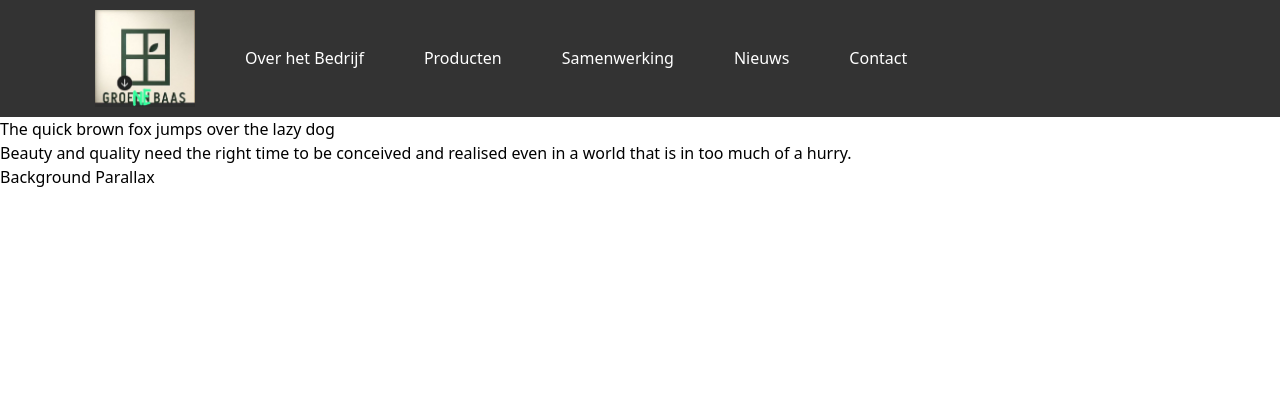
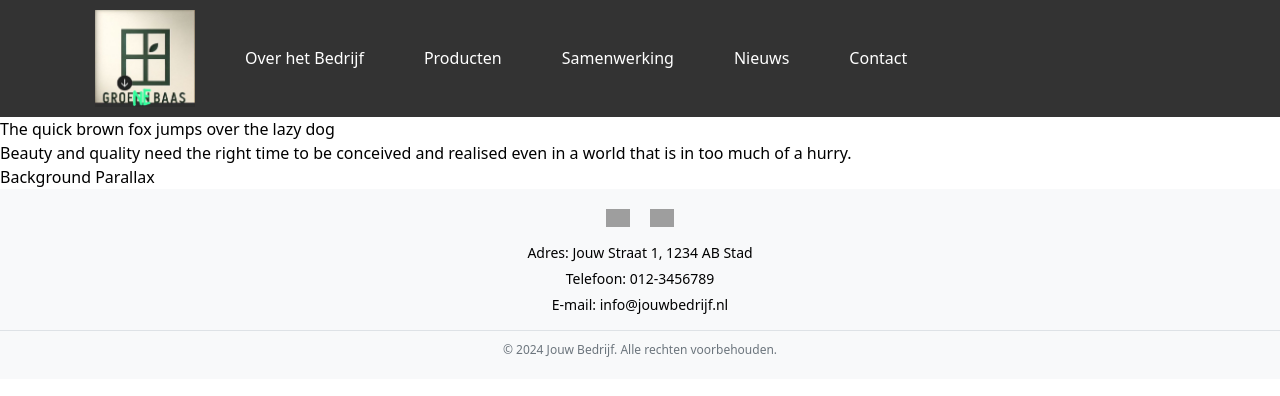
Before and after one commit to ferdibayin/groenebaas2, a Next.js app: page / in a window 1280 px wide. Shown: the top 396 px of the page. Built offline with nearby package versions, Linux system fonts and the light colour scheme; grey boxes are pictures that could not be loaded.

Commit message:
footer toegevoegd.

```diff
--- a/src/app/page.js
+++ b/src/app/page.js
@@ -5,6 +5,7 @@ import Section from '../components/Section';
 import Intro from '../components/Intro';
 import Description from '../components/Description';
 import Lenis from "lenis";
+import Footer from '../components/Footer';
 
 
 export default function Home() {
@@ -25,6 +26,7 @@ export default function Home() {
     <Intro />
     <Description />
     <Section />
+    <Footer />
     <div className='h-screen'></div>
    </main>
   );
--- /dev/null
+++ b/src/components/Footer/index.jsx
@@ -0,0 +1,29 @@
+import Image from 'next/image';
+import styles from './style.module.scss'
+
+const index = () => {
+    return (
+        <footer className={styles.footer}>
+            <div className={styles.container}>
+                <div className={styles.socialMedia}>
+                    <a href="https://www.instagram.com/jouwbedrijf" className={styles.instagram} target="_blank" rel="noopener noreferrer">
+                        <Image src="/path/to/instagram-icon.png" alt="Instagram" width={24} height={24} />
+                    </a>
+                    <a href="https://www.facebook.com/jouwbedrijf" className={styles.facebook} target="_blank" rel="noopener noreferrer">
+                        <Image src="/path/to/facebook-icon.png" alt="Facebook" width={24} height={24} />
+                    </a>
+                </div>
+                <div className={styles.contactInfo}>
+                    <p className={styles.address}>Adres: Jouw Straat 1, 1234 AB Stad</p>
+                    <p className={styles.phone}>Telefoon: 012-3456789</p>
+                    <p className={styles.email}>E-mail: info@jouwbedrijf.nl</p>
+                </div>
+            </div>
+            <div className={styles.footerBottom}>
+                <p className={styles.copy}>© 2024 Jouw Bedrijf. Alle rechten voorbehouden.</p>
+            </div>
+        </footer>
+    );
+};
+
+export default index;
--- /dev/null
+++ b/src/components/Footer/style.module.scss
@@ -0,0 +1,42 @@
+/* YourStyles.module.css */
+
+.footer {
+    background-color: #f8f9fa; /* Lichte achtergrondkleur */
+    padding: 20px 0; /* Ruimte boven en onder */
+    text-align: center; /* Centreert de tekst */
+}
+
+.container {
+    max-width: 1200px; /* Maximale breedte voor de container */
+    margin: 0 auto; /* Centreert de container */
+    padding: 0 15px; /* Ruimte aan de zijkanten */
+}
+
+.socialMedia {
+    display: flex; /* Flexbox voor een horizontale uitlijning */
+    justify-content: center; /* Centreert de items */
+    margin-bottom: 15px; /* Ruimte onder de sociale media sectie */
+}
+
+.socialMedia a {
+    margin: 0 10px; /* Ruimte tussen de iconen */
+}
+
+.contactInfo {
+    margin-bottom: 15px; /* Ruimte onder de contactinformatie */
+}
+
+.address, .phone, .email {
+    margin: 5px 0; /* Ruimte tussen de contactregels */
+    font-size: 14px; /* Kleinere tekstgrootte */
+}
+
+.footerBottom {
+    border-top: 1px solid #dee2e6; /* Scheidingslijn boven */
+    padding-top: 10px; /* Ruimte boven de copyright tekst */
+}
+
+.copy {
+    font-size: 12px; /* Nog kleinere tekstgrootte */
+    color: #6c757d; /* Donkergrijze kleur */
+}
```
